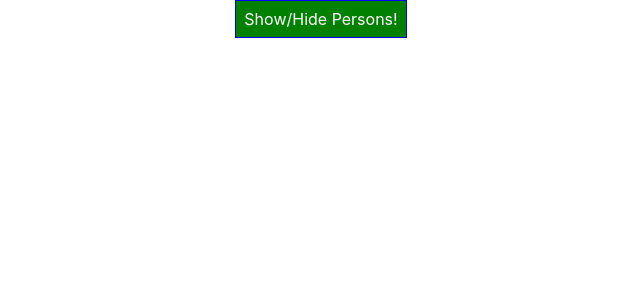
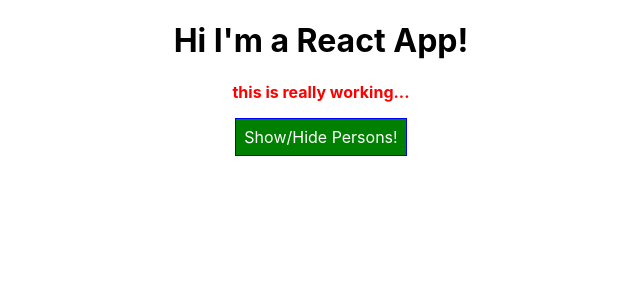
Before and after one commit to joshseyda/react-prax, a React (Create React App) app: page / in a window 1280 px wide. Shown: the top 300 px of the page, without its empty margins (319-959 px from the left). Built offline with nearby package versions, Linux system fonts and the light colour scheme.

Commit message:
more styling edits

```diff
--- a/src/App.css
+++ b/src/App.css
@@ -2,31 +2,10 @@
   text-align: center;
 }
 
-.App-logo {
-  animation: App-logo-spin infinite 20s linear;
-  height: 40vmin;
+.red {
+  color: red;
 }
 
-.App-header {
-  background-color: #282c34;
-  min-height: 100vh;
-  display: flex;
-  flex-direction: column;
-  align-items: center;
-  justify-content: center;
-  font-size: calc(10px + 2vmin);
-  color: white;
+.bold{
+  font-weight: bold;
 }
-
-.App-link {
-  color: #61dafb;
-}
-
-@keyframes App-logo-spin {
-  from {
-    transform: rotate(0deg);
-  }
-  to {
-    transform: rotate(360deg);
-  }
-}
--- a/src/App.js
+++ b/src/App.js
@@ -70,8 +70,12 @@
             style.backgroundColor = 'red';
         }
 
+        let classes = ['red', 'bold'].join(' ');
+
         return (
         <div className = "App">
+            <h1>Hi I'm a React App!</h1>
+            <p className={classes}>this is really working...</p>
             <button
                 style={style}
                 onClick={() => this.togglePersonsHandler() }>
```
